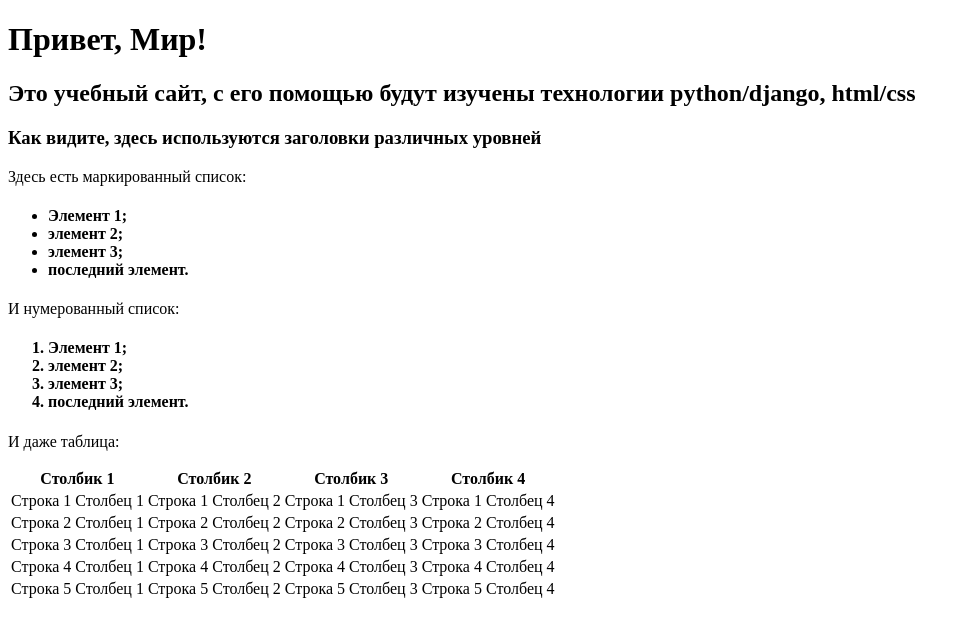
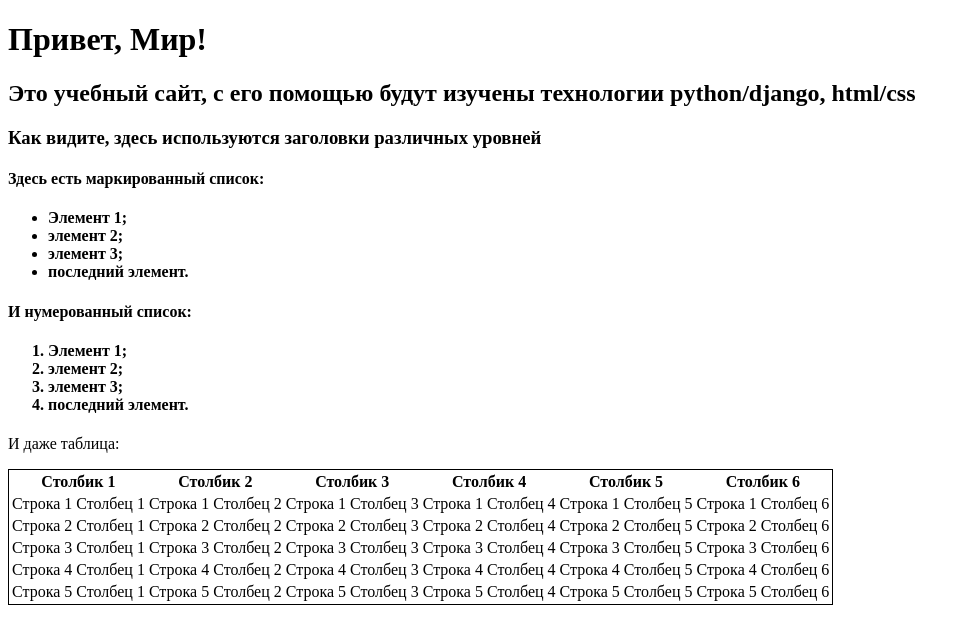
Before and after one commit to eoan-ermine/informatics_laboratories_9, a Django app: page / in a window 1280 px wide. Shown: the top 644 px of the page, without its empty margins (0-970 px from the left). Run offline with Django 4.2, Linux system fonts and the light colour scheme.

Commit message:
Change style of table in index page
* Add two headings to table
* Add borders to table

```diff
--- a/flatpages/templates/index.html
+++ b/flatpages/templates/index.html
@@ -7,7 +7,7 @@
 		<h1>Привет, Мир!</h1>
 		<h2>Это учебный сайт, с его помощью будут изучены технологии python/django, html/css</h2>
 		<h3>Как видите, здесь используются заголовки различных уровней</h3>
-		<p>Здесь есть маркированный список:</p>
+		<h4>Здесь есть маркированный список:</h4>
 		<h4>
 			<ul>
 				<li>Элемент 1;</li>
@@ -16,7 +16,7 @@
 				<li>последний элемент.</li>
 			</ul>
 		</h4>
-		<p>И нумерованный список:</p>
+		<h4>И нумерованный список:</h4>
 		<h4>
 			<ol>
 				<li>Элемент 1;</li>
@@ -26,13 +26,15 @@
 			</ol>
 		</h4>
 		<p>И даже таблица:</p>
-		<table style="border: none">
+		<table style="border: 1px solid black">
 			<thead>
 				<tr>
 					<th>Столбик 1</th>
 					<th>Столбик 2</th>
 					<th>Столбик 3</th>
 					<th>Столбик 4</th>
+					<th>Столбик 5</th>
+					<th>Столбик 6</th>
 				</tr>
 			</thead>
 			<tr>
@@ -40,30 +42,40 @@
 				<td>Строка 1 Столбец 2</td>
 				<td>Строка 1 Столбец 3</td>
 				<td>Строка 1 Столбец 4</td>
+				<td>Строка 1 Столбец 5</td>
+				<td>Строка 1 Столбец 6</td>
 			</tr>
 			<tr>
 				<td>Строка 2 Столбец 1</td>
 				<td>Строка 2 Столбец 2</td>
 				<td>Строка 2 Столбец 3</td>
 				<td>Строка 2 Столбец 4</td>
+				<td>Строка 2 Столбец 5</td>
+				<td>Строка 2 Столбец 6</td>
 			</tr>
 			<tr>
 				<td>Строка 3 Столбец 1</td>
 				<td>Строка 3 Столбец 2</td>
 				<td>Строка 3 Столбец 3</td>
 				<td>Строка 3 Столбец 4</td>
+				<td>Строка 3 Столбец 5</td>
+				<td>Строка 3 Столбец 6</td>
 			</tr>
 			<tr>
 				<td>Строка 4 Столбец 1</td>
 				<td>Строка 4 Столбец 2</td>
 				<td>Строка 4 Столбец 3</td>
 				<td>Строка 4 Столбец 4</td>
+				<td>Строка 4 Столбец 5</td>
+				<td>Строка 4 Столбец 6</td>
 			</tr>
 			<tr>
 				<td>Строка 5 Столбец 1</td>
 				<td>Строка 5 Столбец 2</td>
 				<td>Строка 5 Столбец 3</td>
 				<td>Строка 5 Столбец 4</td>
+				<td>Строка 5 Столбец 5</td>
+				<td>Строка 5 Столбец 6</td>
 			</tr>
 		</table>
 	</body>
```
